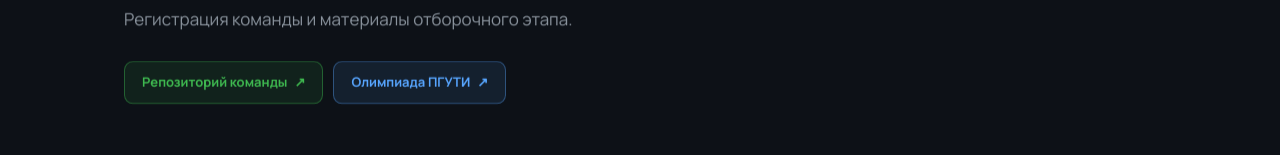
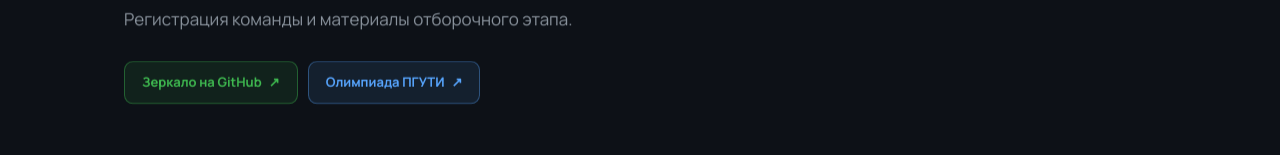
Before and after one commit to Realistiks/volga-top, a plain HTML site: page index.html in a window 1280 px wide. Shown: the part 3318-3473 px from the top of the page. Drawn offline with Linux system fonts and the light colour scheme; a web font is replaced by a local one.

Commit message:
Add live Pages URL and mirror link

```diff
--- a/index.html
+++ b/index.html
@@ -189,8 +189,7 @@
     <h2 class="reveal">Контакты и ссылки</h2>
     <p class="lead reveal d1">Регистрация команды и материалы отборочного этапа.</p>
     <div class="links reveal d2">
-      <!-- Заменить href на ссылку основного репозитория в российской системе контроля версий -->
-      <a href="#" id="repo-link">Репозиторий команды <span aria-hidden="true">↗</span></a>
+      <a href="https://github.com/Realistiks/volga-top" id="repo-link" target="_blank" rel="noopener">Зеркало на GitHub <span aria-hidden="true">↗</span></a>
       <a class="secondary" href="https://olymp.psuti.ru/" target="_blank" rel="noopener">Олимпиада ПГУТИ <span aria-hidden="true">↗</span></a>
     </div>
   </div>
```
Also changed, not shown: 1 other file.
